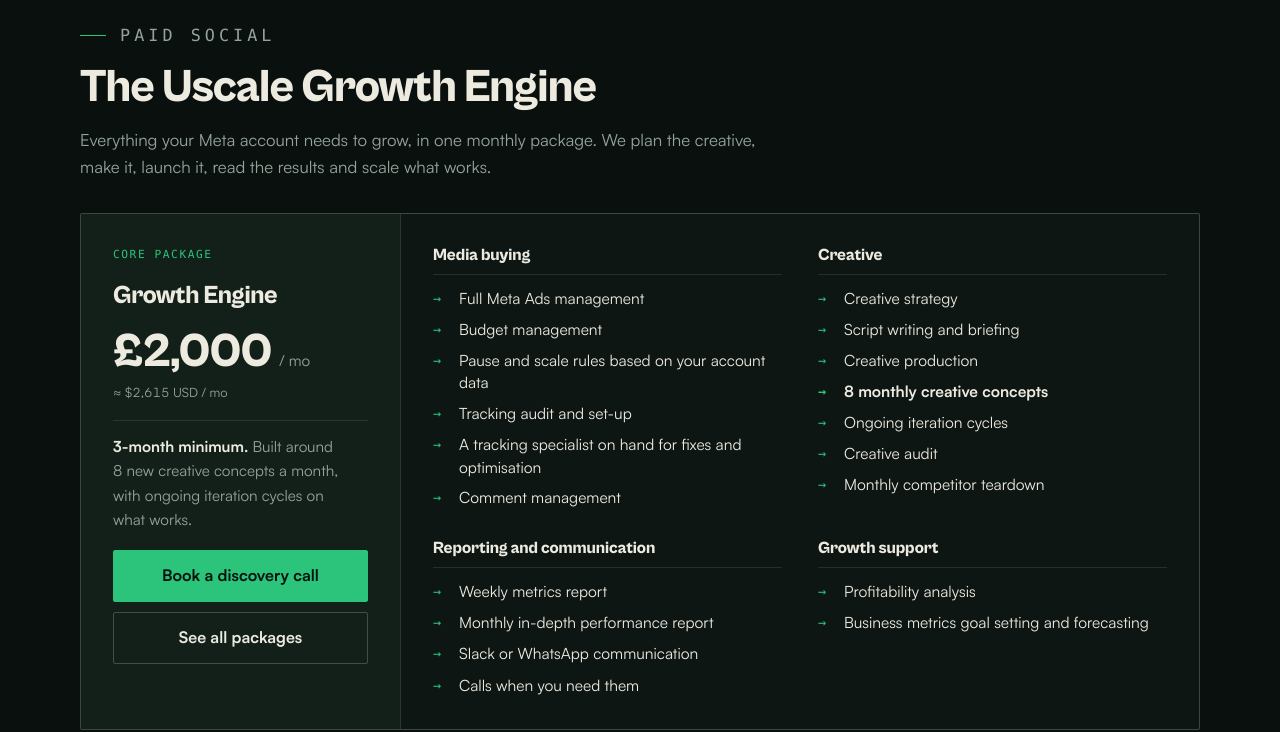
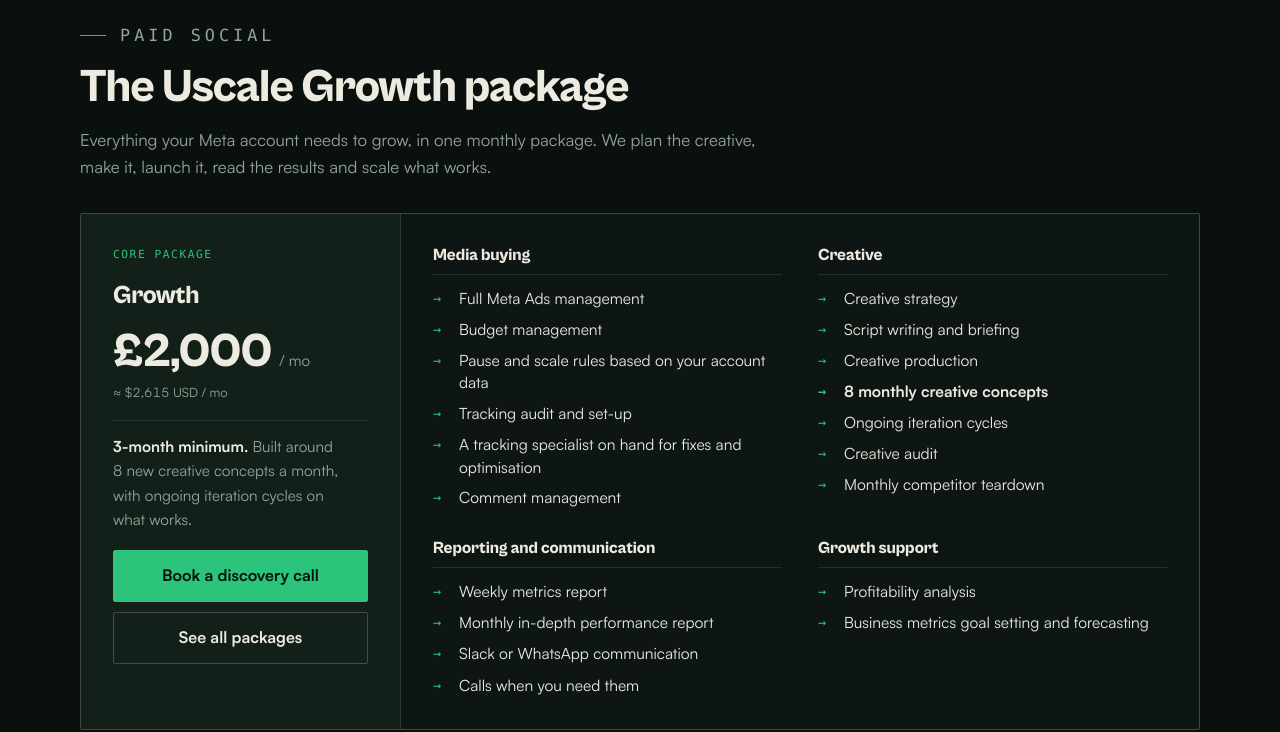
Before and after one commit to harrison374/uscale-website, a plain HTML site: page packages/index.html in a window 1280 px wide. Shown: the part 690-1422 px from the top of the page. Drawn offline with Linux system fonts and the light colour scheme; a web font is replaced by a local one.

Commit message:
Packages: rename Growth Engine to Growth; drop CRM from page descriptions

```diff
--- a/packages/index.html
+++ b/packages/index.html
@@ -4,9 +4,9 @@
 <meta charset="UTF-8">
 <meta name="viewport" content="width=device-width, initial-scale=1, viewport-fit=cover">
 <title>Uscale Packages</title>
-<meta name="description" content="Uscale's Growth Engine for Meta ads, Google and TikTok add-ons, UGC with real creators and CRM &amp; Retention packages for ecommerce brands.">
+<meta name="description" content="Uscale's Growth package for Meta ads, plus Google and TikTok add-ons and UGC with real creators, for ecommerce brands.">
 <meta property="og:title" content="Uscale Packages">
-<meta property="og:description" content="Paid social, omnichannel add-ons and CRM &amp; Retention packages for ecommerce brands.">
+<meta property="og:description" content="Paid social and omnichannel add-ons for ecommerce brands.">
 <meta property="og:type" content="website">
 <meta name="theme-color" content="#0A100D">
 <link rel="icon" type="image/svg+xml" href="../assets/favicon.svg">
@@ -360,13 +360,13 @@ footer.foot .wrap { display: flex; flex-wrap: wrap; justify-content: space-betwe
   <section class="block wrap" id="growth-engine">
     <div class="block-head">
       <p class="eyebrow">Paid social</p>
-      <h2>The Uscale Growth Engine</h2>
+      <h2>The Uscale Growth package</h2>
       <p>Everything your Meta account needs to grow, in one monthly package. We plan the creative, make it, launch it, read the results and scale what works.</p>
     </div>
     <article class="core">
       <div class="core-price">
         <span class="tag">Core package</span>
-        <p class="core-name">Growth Engine</p>
+        <p class="core-name">Growth</p>
         <div class="price-stack"><p class="price"><b>£2,000</b><span>/ mo</span></p><p class="usd">≈ $2,615 USD / mo</p></div>
         <p class="term"><strong>3-month minimum.</strong> Built around 8 new creative concepts a month, with ongoing iteration cycles on what works.</p>
         <div class="core-ctas">
@@ -465,7 +465,7 @@ footer.foot .wrap { display: flex; flex-wrap: wrap; justify-content: space-betwe
     <div class="block-head">
       <p class="eyebrow">Omnichannel</p>
       <h2>One strategy across every channel</h2>
-      <p>Add Google and TikTok to the Growth Engine and every channel works from the same plan. Creative that wins on Meta moves into your other channels, and the learnings travel with it.</p>
+      <p>Add Google and TikTok to the Growth package and every channel works from the same plan. Creative that wins on Meta moves into your other channels, and the learnings travel with it.</p>
     </div>
 
     <article class="card wide-card" id="google">
@@ -563,7 +563,7 @@ footer.foot .wrap { display: flex; flex-wrap: wrap; justify-content: space-betwe
       <div class="opts">
         <fieldset>
           <legend>Paid social</legend>
-          <label class="opt"><input type="checkbox" id="opt-core" data-name="Growth Engine" data-price="2000" checked><span class="opt-box"><span class="mark"></span><span class="opt-name">Growth Engine<small>Meta Ads, creative and reporting. 3-month minimum.</small></span><span class="opt-price">£2,000<small>≈ $2,615</small></span></span></label>
+          <label class="opt"><input type="checkbox" id="opt-core" data-name="Growth" data-price="2000" checked><span class="opt-box"><span class="mark"></span><span class="opt-name">Growth<small>Meta Ads, creative and reporting. 3-month minimum.</small></span><span class="opt-price">£2,000<small>≈ $2,615</small></span></span></label>
         </fieldset>
         <fieldset>
           <legend>Google and content</legend>
@@ -579,9 +579,9 @@ footer.foot .wrap { display: flex; flex-wrap: wrap; justify-content: space-betwe
       </div>
       <aside class="summary" aria-live="polite">
         <h3>Your package</h3>
-        <ul class="lines" id="lines"><li><span>Growth Engine</span><span>£2,000</span></li></ul>
+        <ul class="lines" id="lines"><li><span>Growth</span><span>£2,000</span></li></ul>
         <div class="total"><span>Monthly total</span><b id="total">£2,000</b><small id="total-note">per month</small></div>
-        <p class="fine" id="term-note">The Growth Engine has a 3-month minimum.</p>
+        <p class="fine" id="term-note">The Growth package has a 3-month minimum.</p>
         <a class="btn btn-solid" href="https://uscale.co.uk/packages/#book" target="_blank" rel="noopener" data-book>Book a discovery call</a>
       </aside>
     </form>
@@ -594,9 +594,9 @@ footer.foot .wrap { display: flex; flex-wrap: wrap; justify-content: space-betwe
       <h2>Questions, answered</h2>
     </div>
     <dl class="faq">
-      <div><dt>Is there a minimum term?</dt><dd>The Growth Engine runs on a 3-month minimum.</dd></div>
+      <div><dt>Is there a minimum term?</dt><dd>The Growth package runs on a 3-month minimum.</dd></div>
       <div><dt>Is ad spend included?</dt><dd>No. Your ad spend is separate from the package price.</dd></div>
-      <div><dt>Which platforms do you manage?</dt><dd>Meta is the core of the Growth Engine. Google Ads and TikTok Ads plug into the same strategy, so winning creative and learnings move between channels.</dd></div>
+      <div><dt>Which platforms do you manage?</dt><dd>Meta is the core of the Growth package. Google Ads and TikTok Ads plug into the same strategy, so winning creative and learnings move between channels.</dd></div>
       <div><dt>What's the difference between the TikTok packages?</dt><dd>TikTok Essentials runs your proven Meta winners on TikTok, with full account management and reporting. TikTok Advanced adds a TikTok creative strategy, a paid acquisition strategy, native scripts and Spark Ads.</dd></div>
       <div><dt>Who looks after tracking?</dt><dd>It's included. We audit and set up tracking at the start, and a tracking specialist handles fixes and optimisation whenever they're needed.</dd></div>
       <div><dt>How much creative will we get?</dt><dd>8 new creative concepts every month, plus ongoing iteration cycles on the ads that work.</dd></div>
```
Also changed, not shown: packages/all/index.html (+2 -2 lines).
